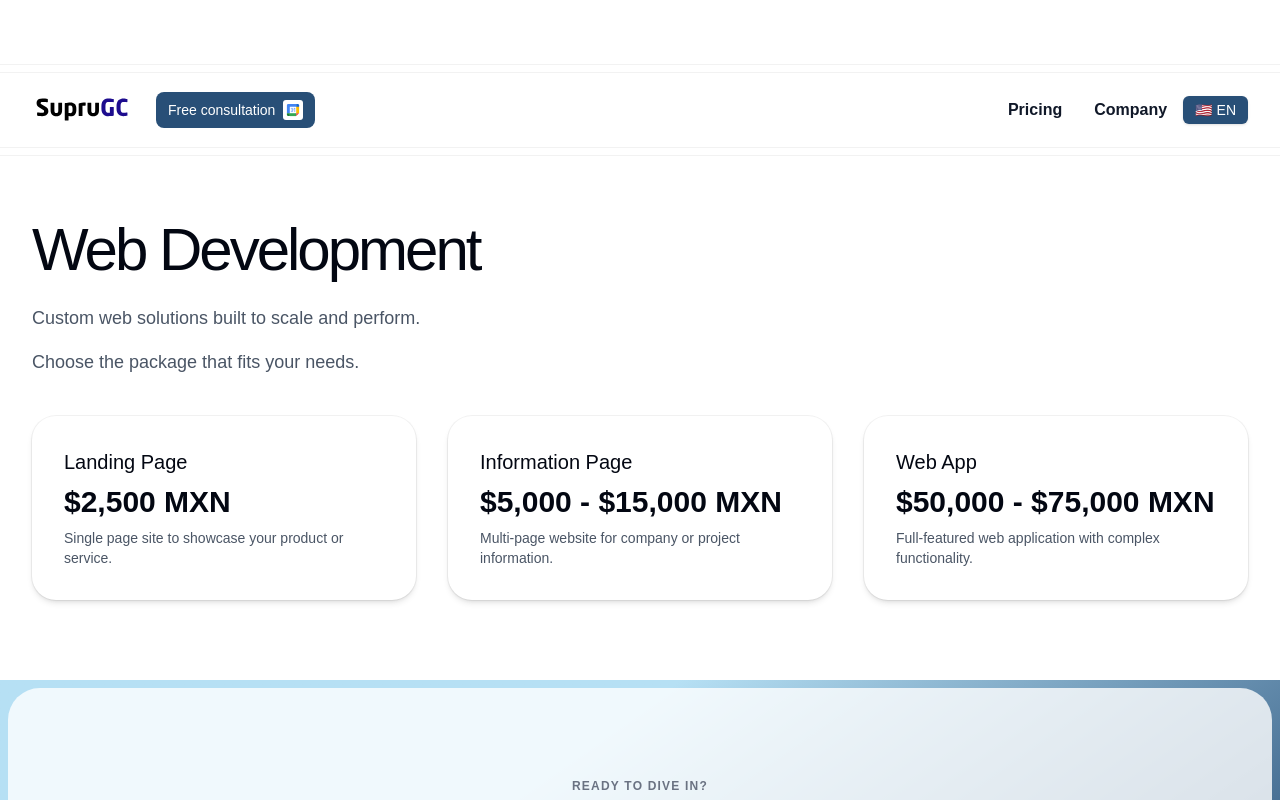
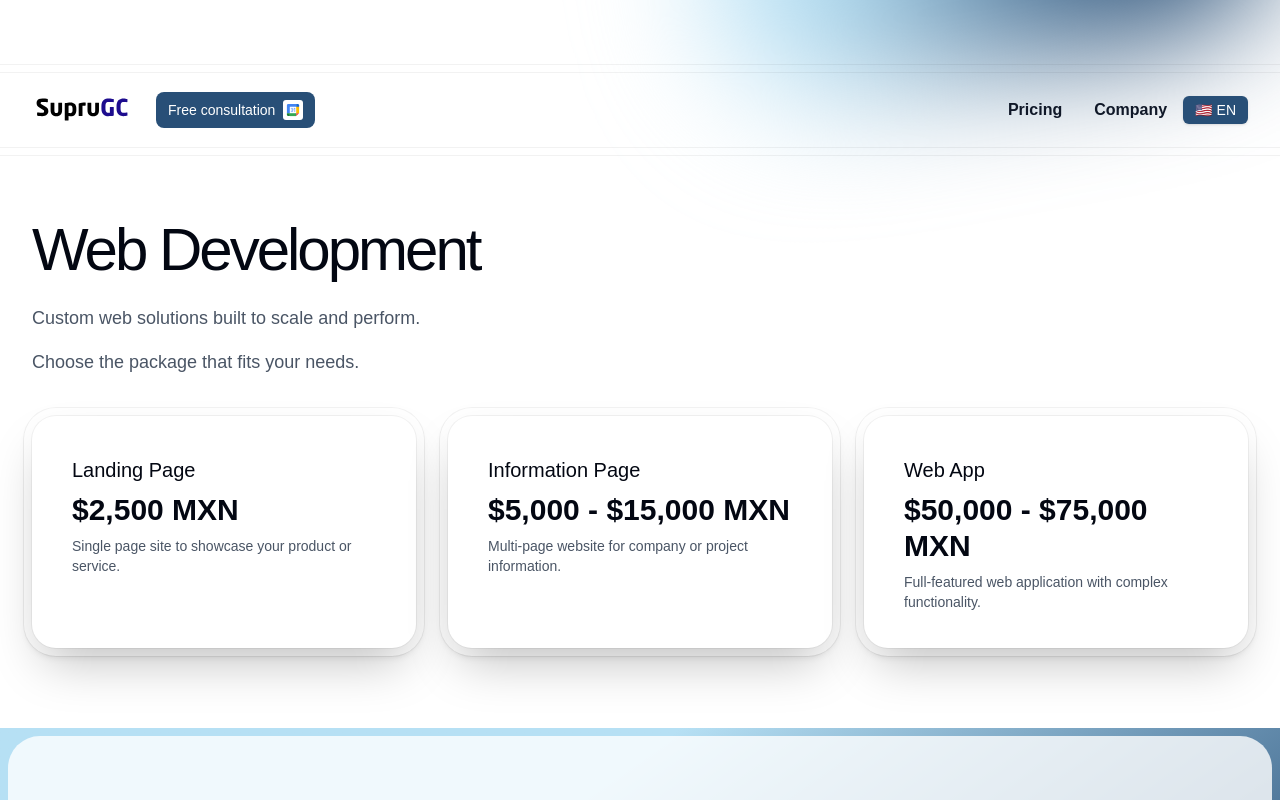
Before and after one commit to ricardogomez1999/suprugc2, a Next.js app: page /en/web-development in a window 1280 px wide. Shown: the top 800 px of the page. Built offline with nearby package versions, Linux system fonts and the light colour scheme.

Commit message:
Align service pages with pricing layout

```diff
--- a/src/app/[locale]/automations/page.tsx
+++ b/src/app/[locale]/automations/page.tsx
@@ -7,12 +7,16 @@ export default function AutomationsPage() {
   return (
     <div className="overflow-hidden bg-white">
       <div className="relative">
+        <div className="relative mx-auto max-w-7xl">
+          <div className="absolute -top-44 -right-60 h-60 w-[36rem] transform-gpu md:right-0 bg-linear-115 from-[#b6e0f4] from-28% via-[#284F77] via-70% to-[#284F77] rotate-[-10deg] rounded-full blur-3xl"></div>
+        </div>
         <div className="px-6 lg:px-8">
           <div className="mx-auto max-w-2xl lg:max-w-7xl">
             <Header />
           </div>
         </div>
       </div>
+      <div className="mx-auto max-w-2xl lg:max-w-7xl">
         <div className="mt-16 mb-20 px-6 lg:px-8">
           <h1 className="text-4xl font-medium tracking-tighter text-pretty text-gray-950 data-dark:text-white sm:text-6xl">
             {t("Title")}
@@ -25,5 +29,6 @@ export default function AutomationsPage() {
           </p>
         </div>
       </div>
+    </div>
   );
 }
--- a/src/app/[locale]/digitalization/page.tsx
+++ b/src/app/[locale]/digitalization/page.tsx
@@ -7,12 +7,16 @@ export default function DigitalizationPage() {
   return (
     <div className="overflow-hidden bg-white">
       <div className="relative">
+        <div className="relative mx-auto max-w-7xl">
+          <div className="absolute -top-44 -right-60 h-60 w-[36rem] transform-gpu md:right-0 bg-linear-115 from-[#b6e0f4] from-28% via-[#284F77] via-70% to-[#284F77] rotate-[-10deg] rounded-full blur-3xl"></div>
+        </div>
         <div className="px-6 lg:px-8">
           <div className="mx-auto max-w-2xl lg:max-w-7xl">
             <Header />
           </div>
         </div>
       </div>
+      <div className="mx-auto max-w-2xl lg:max-w-7xl">
         <div className="mt-16 mb-20 px-6 lg:px-8">
           <h1 className="text-4xl font-medium tracking-tighter text-pretty text-gray-950 data-dark:text-white sm:text-6xl">
             {t("Title")}
@@ -25,5 +29,6 @@ export default function DigitalizationPage() {
           </p>
         </div>
       </div>
+    </div>
   );
 }
--- a/src/app/[locale]/web-development/page.tsx
+++ b/src/app/[locale]/web-development/page.tsx
@@ -7,12 +7,16 @@ export default function WebDevelopmentPage() {
   return (
     <div className="overflow-hidden bg-white">
       <div className="relative">
+        <div className="relative mx-auto max-w-7xl">
+          <div className="absolute -top-44 -right-60 h-60 w-[36rem] transform-gpu md:right-0 bg-linear-115 from-[#b6e0f4] from-28% via-[#284F77] via-70% to-[#284F77] rotate-[-10deg] rounded-full blur-3xl"></div>
+        </div>
         <div className="px-6 lg:px-8">
           <div className="mx-auto max-w-2xl lg:max-w-7xl">
             <Header />
           </div>
         </div>
       </div>
+      <div className="mx-auto max-w-2xl lg:max-w-7xl">
         <div className="mt-16 mb-20 px-6 lg:px-8">
           <h1 className="text-4xl font-medium tracking-tighter text-pretty text-gray-950 data-dark:text-white sm:text-6xl">
             {t("Title")}
@@ -43,8 +47,10 @@ export default function WebDevelopmentPage() {
             ].map((card) => (
               <div
                 key={card.title}
-              className="rounded-3xl bg-white p-8 ring-1 ring-black/5 shadow-md data-dark:bg-gray-800 data-dark:ring-white/15"
+                className="-m-2 grid grid-cols-1 rounded-4xl ring-1 shadow-[inset_0_0_2px_1px_#ffffff4d] ring-black/5 max-lg:mx-auto max-lg:w-full max-lg:max-w-md"
               >
+                <div className="grid grid-cols-1 rounded-4xl p-2 shadow-md shadow-black/5">
+                  <div className="rounded-3xl bg-white p-10 pb-9 ring-1 shadow-2xl ring-black/5">
                     <h3 className="text-xl font-medium text-gray-950 data-dark:text-white">
                       {card.title}
                     </h3>
@@ -55,7 +61,10 @@ export default function WebDevelopmentPage() {
                       {card.description}
                     </p>
                   </div>
+                </div>
+              </div>
             ))}
+          </div>
         </div>
       </div>
     </div>
```
Lines whose indentation alone changed are shown as unchanged.
